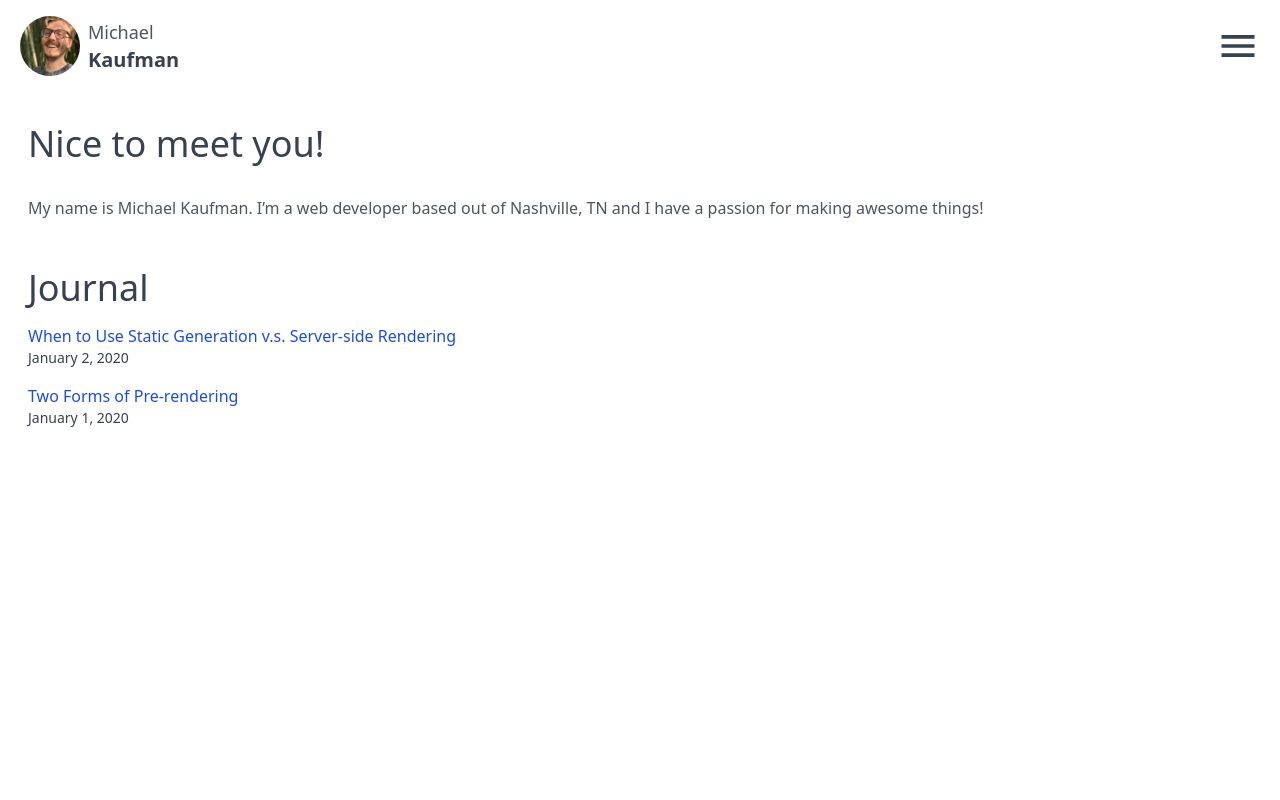
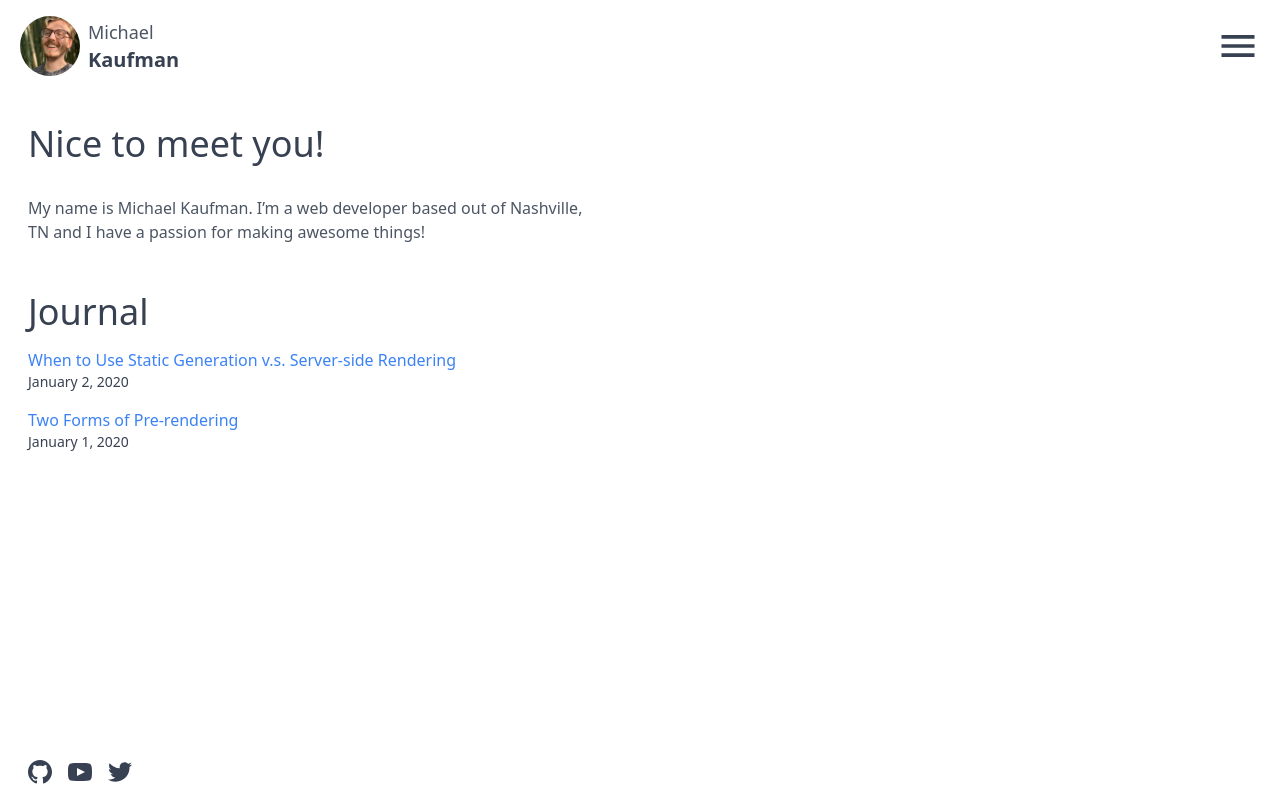
Before and after one commit to KaufmanDeveloper/kaufman-personal-site, a Next.js app: page / in a window 1280 px wide. Built offline with nearby package versions, Linux system fonts and the light colour scheme.

Commit message:
feat: Include social icons at base of page

```diff
--- /dev/null
+++ b/components/footer/GithubIcon/index.jsx
@@ -0,0 +1,16 @@
+export default function GithubIcon() {
+  return (
+    <svg
+      width="24"
+      height="24"
+      viewBox="0 0 24 24"
+      fill="none"
+      xmlns="http://www.w3.org/2000/svg"
+    >
+      <path
+        d="M12 0C5.374 0 0 5.373 0 12C0 17.302 3.438 21.8 8.207 23.387C8.806 23.498 9 23.126 9 22.81V20.576C5.662 21.302 4.967 19.16 4.967 19.16C4.421 17.773 3.634 17.404 3.634 17.404C2.545 16.659 3.717 16.675 3.717 16.675C4.922 16.759 5.556 17.912 5.556 17.912C6.626 19.746 8.363 19.216 9.048 18.909C9.155 18.134 9.466 17.604 9.81 17.305C7.145 17 4.343 15.971 4.343 11.374C4.343 10.063 4.812 8.993 5.579 8.153C5.455 7.85 5.044 6.629 5.696 4.977C5.696 4.977 6.704 4.655 8.997 6.207C9.954 5.941 10.98 5.808 12 5.803C13.02 5.808 14.047 5.941 15.006 6.207C17.297 4.655 18.303 4.977 18.303 4.977C18.956 6.63 18.545 7.851 18.421 8.153C19.191 8.993 19.656 10.064 19.656 11.374C19.656 15.983 16.849 16.998 14.177 17.295C14.607 17.667 15 18.397 15 19.517V22.81C15 23.129 15.192 23.504 15.801 23.386C20.566 21.797 24 17.3 24 12C24 5.373 18.627 0 12 0Z"
+        fill="#374151"
+      />
+    </svg>
+  );
+}
--- /dev/null
+++ b/components/footer/TwitterIcon/index.jsx
@@ -0,0 +1,16 @@
+export default function TwitterIcon() {
+  return (
+    <svg
+      width="24"
+      height="20"
+      viewBox="0 0 24 20"
+      fill="none"
+      xmlns="http://www.w3.org/2000/svg"
+    >
+      <path
+        d="M24 2.55699C23.117 2.94899 22.168 3.21299 21.172 3.33199C22.189 2.72299 22.97 1.75799 23.337 0.607986C22.386 1.17199 21.332 1.58199 20.21 1.80299C19.313 0.845986 18.032 0.247986 16.616 0.247986C13.437 0.247986 11.101 3.21399 11.819 6.29299C7.728 6.08799 4.1 4.12799 1.671 1.14899C0.381 3.36199 1.002 6.25699 3.194 7.72299C2.388 7.69699 1.628 7.47599 0.965 7.10699C0.911 9.38799 2.546 11.522 4.914 11.997C4.221 12.185 3.462 12.229 2.69 12.081C3.316 14.037 5.134 15.46 7.29 15.5C5.22 17.123 2.612 17.848 0 17.54C2.179 18.937 4.768 19.752 7.548 19.752C16.69 19.752 21.855 12.031 21.543 5.10599C22.505 4.41099 23.34 3.54399 24 2.55699Z"
+        fill="#374151"
+      />
+    </svg>
+  );
+}
--- /dev/null
+++ b/components/footer/YouTubeIcon/index.jsx
@@ -0,0 +1,16 @@
+export default function YouTubeIcon() {
+  return (
+    <svg
+      width="24"
+      height="18"
+      viewBox="0 0 24 18"
+      fill="none"
+      xmlns="http://www.w3.org/2000/svg"
+    >
+      <path
+        d="M19.615 0.184003C16.011 -0.0619969 7.984 -0.0609969 4.385 0.184003C0.488 0.450003 0.029 2.804 0 9C0.029 15.185 0.484 17.549 4.385 17.816C7.985 18.061 16.011 18.062 19.615 17.816C23.512 17.55 23.971 15.196 24 9C23.971 2.815 23.516 0.451003 19.615 0.184003ZM9 13V5L17 8.993L9 13Z"
+        fill="#374151"
+      />
+    </svg>
+  );
+}
--- /dev/null
+++ b/components/footer/index.jsx
@@ -0,0 +1,23 @@
+import GithubIcon from "./GithubIcon";
+import YouTubeIcon from "./YouTubeIcon";
+import TwitterIcon from "./TwitterIcon";
+
+export default function Footer() {
+  return (
+    <div className="relative">
+      <div className="fixed w-full bottom-0 my-4 flex items-center">
+        <div>
+          <GithubIcon />
+        </div>
+
+        <div className="ml-4">
+          <YouTubeIcon />
+        </div>
+
+        <div className="ml-4">
+          <TwitterIcon />
+        </div>
+      </div>
+    </div>
+  );
+}
--- a/pages/index.jsx
+++ b/pages/index.jsx
@@ -4,6 +4,7 @@ import Image from "next/image";
 import Date from "../components/date";
 
 import Header from "../components/header";
+import Footer from "../components/Footer";
 import Layout from "../components/layout";
 import { getSortedPostsData } from "../lib/posts";
 
@@ -24,7 +25,7 @@ export default function Home({ allPostsData }) {
         <link rel="icon" href="/favicon.ico" />
       </Head>
 
-      <section className="mt-12">
+      <section className="mt-12 max-w-xl">
         <h2 className="text-4xl text-primary">Nice to meet you!</h2>
 
         <div className="mt-8 text-secondary">
@@ -33,12 +34,12 @@ export default function Home({ allPostsData }) {
         </div>
       </section>
 
-      <section className="mt-12">
+      <section className="mt-12 max-w-xl">
         <h2 className="text-4xl text-primary">Journal</h2>
         <ul>
           {allPostsData.map(({ id, date, title }) => (
             <li className="my-4" key={id}>
-              <div className="text-blue-700 hover:text-blue-500">
+              <div className="text-blue-500 hover:text-blue-400">
                 <Link href={`/posts/${id}`}>
                   <a>{title}</a>
                 </Link>
@@ -50,6 +51,8 @@ export default function Home({ allPostsData }) {
           ))}
         </ul>
       </section>
+
+      <Footer />
     </Layout>
   );
 }
```
